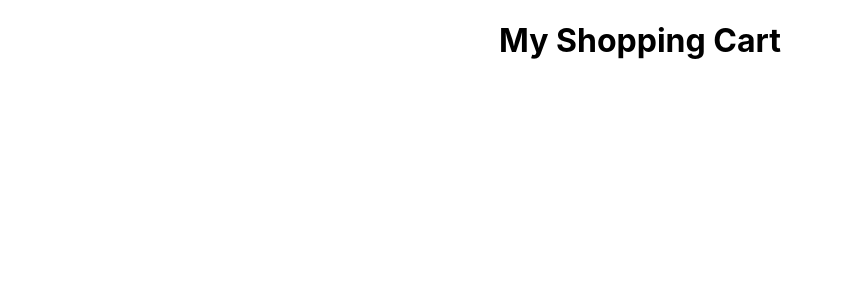
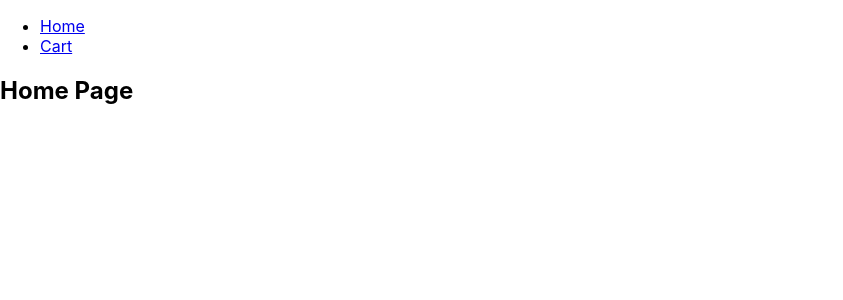
Before and after one commit to aezed/shopping-cart, a React (Create React App) app: page / in a window 1280 px wide. Shown: the top 300 px of the page, without its empty margins (0-843 px from the left). Built offline with nearby package versions, Linux system fonts and the light colour scheme.

Commit message:
Add placeholder pages and basic navigation, remove default styles

```diff
--- a/src/App.css
+++ /dev/null
@@ -1,32 +0,0 @@
-.App {
-  text-align: center;
-}
-
-.App-logo {
-  animation: App-logo-spin infinite 20s linear;
-  height: 40vmin;
-}
-
-.App-header {
-  background-color: #282c34;
-  min-height: 100vh;
-  display: flex;
-  flex-direction: column;
-  align-items: center;
-  justify-content: center;
-  font-size: calc(10px + 2vmin);
-  color: white;
-}
-
-.App-link {
-  color: #61dafb;
-}
-
-@keyframes App-logo-spin {
-  from {
-    transform: rotate(0deg);
-  }
-  to {
-    transform: rotate(360deg);
-  }
-}
--- a/src/App.js
+++ b/src/App.js
@@ -1,11 +1,13 @@
 import React, { Component } from 'react';
-import './App.css';
+import Router from './Router';
+import Navigation from './Navigation';
 
 class App extends Component {
   render() {
     return (
-      <div className="App">
-       <h1>My Shopping Cart</h1>
+      <div>
+        <Navigation />
+        <Router />
       </div>
     );
   }
--- /dev/null
+++ b/src/Navigation.js
@@ -0,0 +1,13 @@
+import React from 'react';
+import { NavLink } from 'react-router-dom';
+
+const Navigation = (props) => (
+  <nav>
+    <ul>
+      <li><NavLink to='/'>Home</NavLink></li>
+      <li><NavLink to='/cart'>Cart</NavLink></li>
+    </ul>
+  </nav>
+);
+
+export default Navigation;
--- a/src/Router.js
+++ b/src/Router.js
@@ -1,9 +1,12 @@
 import React from 'react';
 import { Switch, Route } from 'react-router-dom';
+import HomePage from './pages/homepage';
+import CartPage from './pages/cartpage';
 
 const Router = () => (
   <Switch>
     <Route exact path='/' component={HomePage} />
+    <Route exact path='/cart' component={CartPage} />
   </Switch>
 );
 
--- /dev/null
+++ b/src/pages/cartpage.js
@@ -0,0 +1,9 @@
+import React from 'react';
+
+export default function CartPage(props) {
+  return (
+    <div>
+      <h2>Cart Page</h2>
+    </div>
+  );
+}
--- /dev/null
+++ b/src/pages/homepage.js
@@ -0,0 +1,9 @@
+import React from 'react';
+
+export default function HomePage(props) {
+  return (
+    <div>
+      <h2>Home Page</h2>
+    </div>
+  );
+}
```
